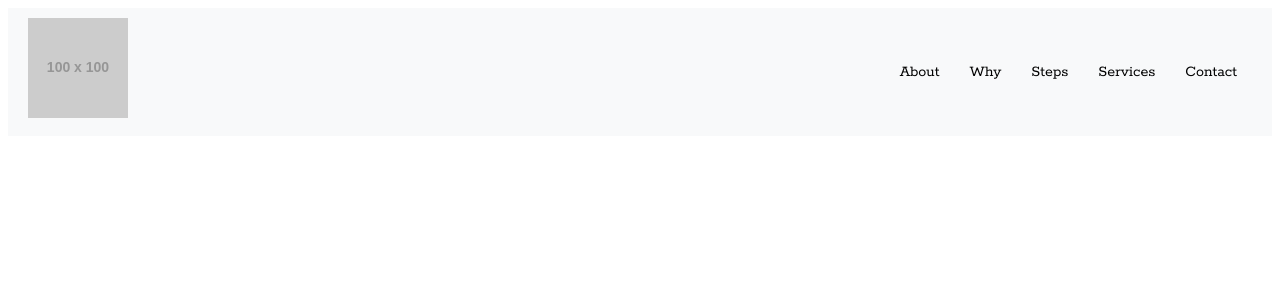
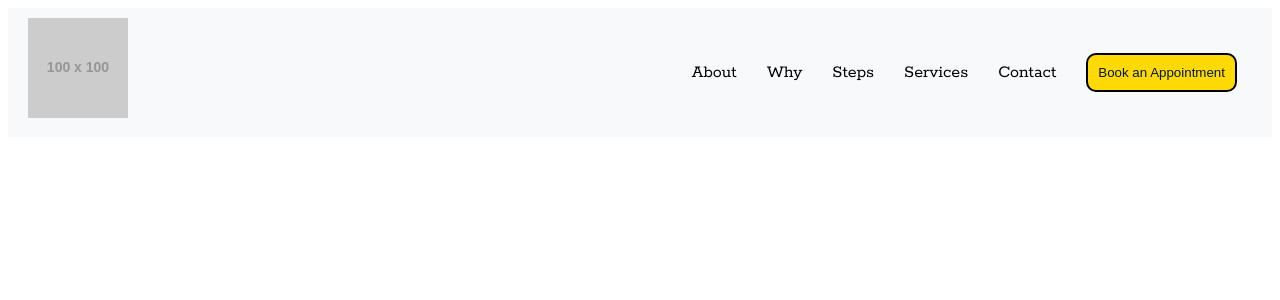
Before and after one commit to Awhalen1999/FYB-website, a React (Vite) app in the folder react-website/: page / in a window 1280 px wide. Shown: the top 300 px of the page. Built offline with nearby package versions, Linux system fonts and the light colour scheme.

Commit message:
temp booking button and css

```diff
--- a/react-website/src/components/Navbar.jsx
+++ b/react-website/src/components/Navbar.jsx
@@ -44,12 +44,16 @@ const Navbar = () => {
               Contact
             </Link>
           </li>
+          <li>
+            <button className='booking-button-temp'>Book an Appointment</button>
+          </li>
         </ul>
       </div>
       <div className='dropdown'>
         <button className='nav-button' onClick={toggleMenu}>
           {isOpen ? <SlArrowUp size={30} /> : <SlMenu size={30} />}
         </button>
+        <button className='booking-button-temp'>Book an Appointment</button>
         {isOpen && (
           <div className='dropdown-menu'>
             <ul>
--- a/react-website/src/index.css
+++ b/react-website/src/index.css
@@ -1,19 +1,20 @@
 @import url('https://fonts.googleapis.com/css2?family=Rokkitt:ital,wght@0,100..900;1,100..900&display=swap');
 /* change font family */
+/* change font size with media query */
 
 :root {
   --primary-background-color: #ffffffff;
   --headline-text-color: #00182b;
   --paragraph-text-color: #00182b;
-  --button-color: #ffd803ff;
-  --button-text-color: #ffffffff;
+  --button-color: rgb(255, 217, 3);
+  --button-text-color: #00182b;
   --highlight-color: #a4ffffff;
   --primary-color: #70b445ff;
   --secondary-color: #2093a3ff;
   --tertiary-color: #487c97ff;
   --font-family: 'Rokkitt', Arial, sans-serif;
   --base-line-height: 1.5;
-  --base-font-size: 16px;
+  --base-font-size: 18px;
   --large-font-size: 2rem;
   --box-shadow: 0px 8px 16px 0px rgba(0, 0, 0, 0.2);
 }
@@ -36,6 +37,7 @@ nav {
   align-items: center;
   padding: 10px 20px;
   background-color: #f8f9fa;
+  font-size: var(--base-font-size);
 }
 
 nav button {
@@ -99,3 +101,17 @@ nav button {
     display: flex;
   }
 }
+.nav-button {
+  margin-right: 20px;
+}
+
+/* temp button styling */
+
+.booking-button-temp {
+  background-color: var(--button-color);
+  color: var(--button-text-color);
+  border: 2px solid black;
+  padding: 10px;
+  cursor: pointer;
+  border-radius: 10px;
+}
```
